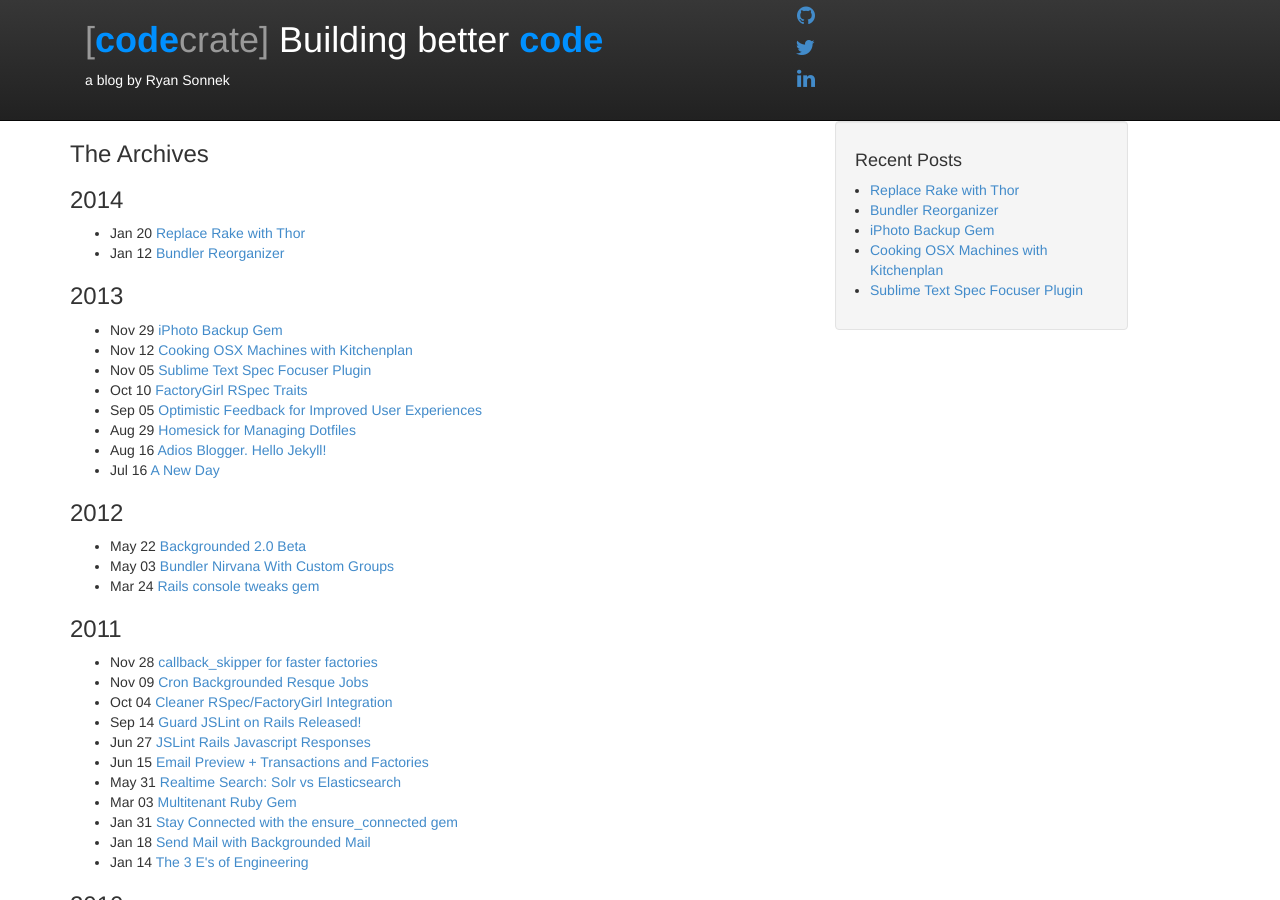
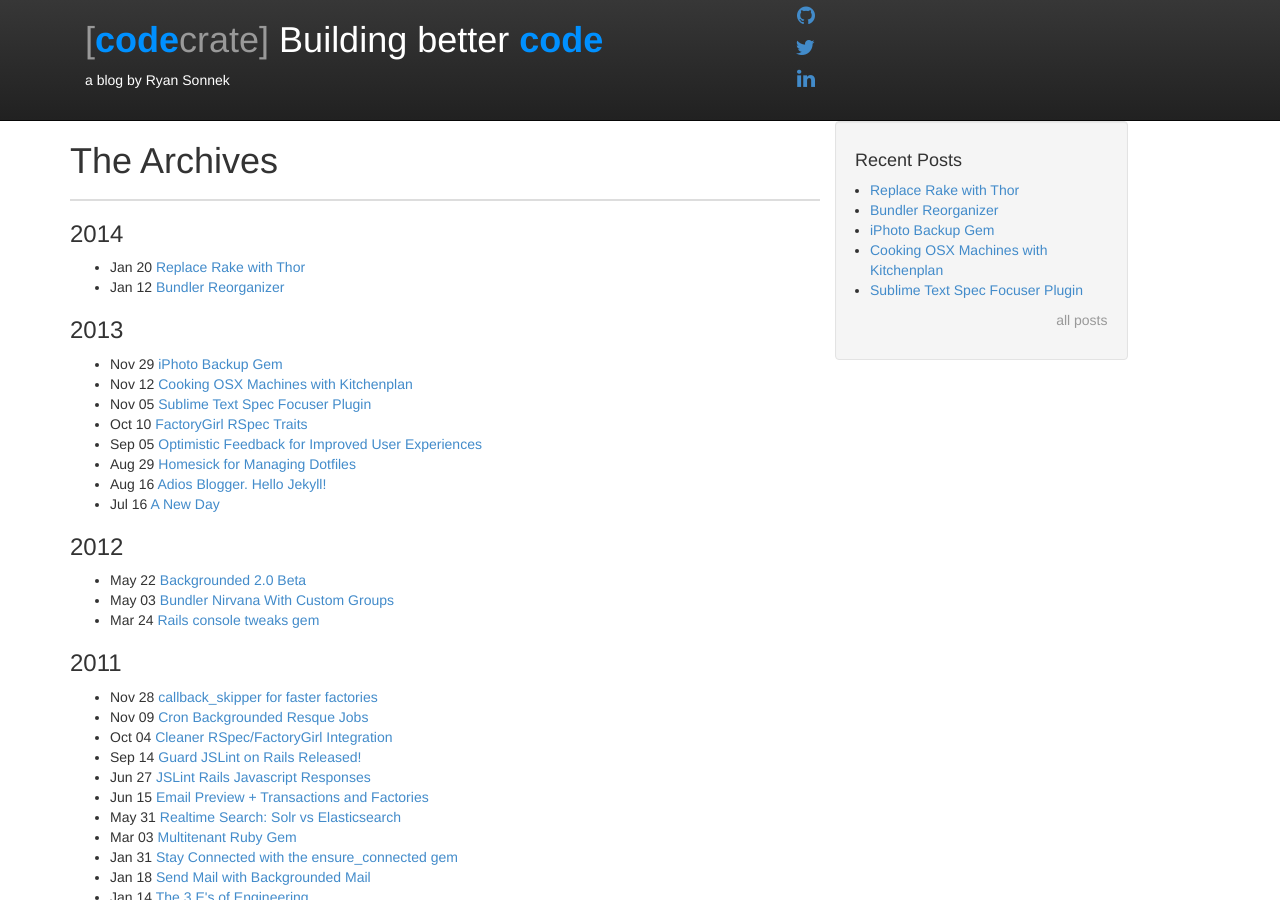
Before and after one commit to wireframe/wireframe.github.com, a Jekyll site: the page built from archive.html, in a window 1280 px wide and 900 px high. Built offline with Jekyll 4.4.1, drawn with Linux system fonts in a browser that asks for light colours; nearby versions of some CDN libraries; Markdown is read by kramdown in place of the engine named in the settings.

Commit message:
add link to archive

```diff
--- a/_includes/sidebar.html
+++ b/_includes/sidebar.html
@@ -14,4 +14,8 @@
     {% endfor %}
   </ul>
   {% endif %}
+
+  <p class="text-right">
+    <a class="text-muted" href="/archive.html">all posts</a>
+  </p>
 </div>
--- a/archive.html
+++ b/archive.html
@@ -2,7 +2,9 @@
 layout: default
 title: The Archives
 ---
-<h3>The Archives</h3>
+<div class="page-header">
+  <h1>{{ page.title }}</h1>
+</div>
 {% capture pdate %}empty{% endcapture %}
 {%for post in site.posts %}
   {% capture cdate %}{{ post.date | date: '%Y' }}{% endcapture %}
```
